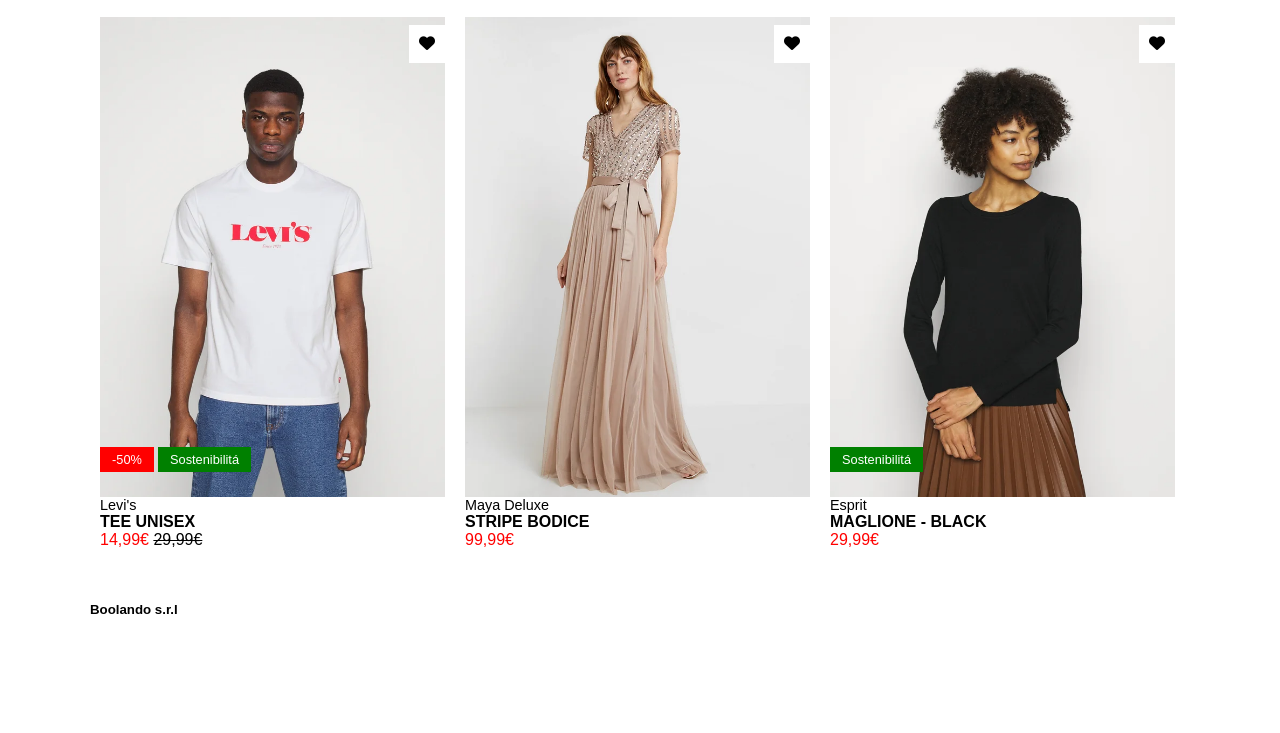
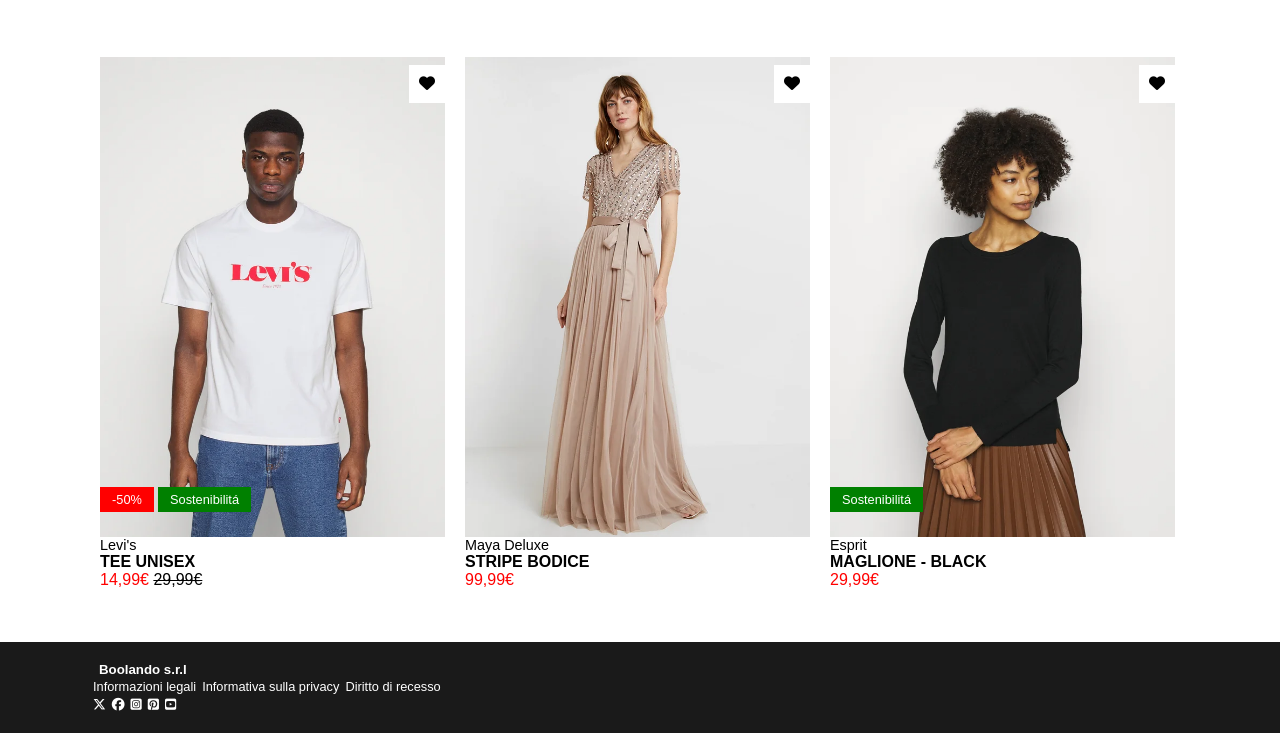
Before and after one commit to carlosvillaar/html-css-boolando, a plain HTML site: page index.html in a window 1280 px wide. Shown: the part 668-1401 px from the top of the page. Before the commit the page ends 1330 px from the top, so only its background shows below. Drawn offline with Linux system fonts and the light colour scheme.

Commit message:
[update] style file

```diff
--- a/css/style.css
+++ b/css/style.css
@@ -47,16 +47,22 @@ body{
   justify-content: center;
 }
 
+.full{
+  width: 100%;
+}
+
 /*****************************************HEADER******************************************/
 
 header{
   background-color: #F86701;
   width: 100%;
   height: 80px;
+  position: fixed;
+  z-index: 999;
 }
 
 .logo{
-  width: 150px;
+  width: 170px;
   height: 40px;
 }
 
@@ -64,7 +70,7 @@ li{
   list-style: none;
 }
 
-a{
+header a{
   padding: 10px;
   text-decoration: none;
   color: white;
@@ -73,7 +79,7 @@ a{
 /******************************************MAIN*******************************************/
 
 main{
-
+padding-top: 120px;
 }
 
 main img{
@@ -167,3 +173,32 @@ p{
 .img:hover .secondary-image{
   display: block;
 }
+
+/*****************************************FOOTER******************************************/
+
+footer{
+  background-color: #1A1A1A;
+  width: 100%;
+  min-height: 80px;
+  color: white;
+  padding: 20px;
+}
+
+.box{
+  width: calc(100% / 2) -50px;;
+}
+
+footer a {
+  font-size: .8rem;
+  color: white;
+  text-decoration: none;
+  padding: 3px;
+}
+
+.icons{
+  justify-content: flex-end;
+}
+
+footer h5{
+  padding-left: 9px;
+}
```
